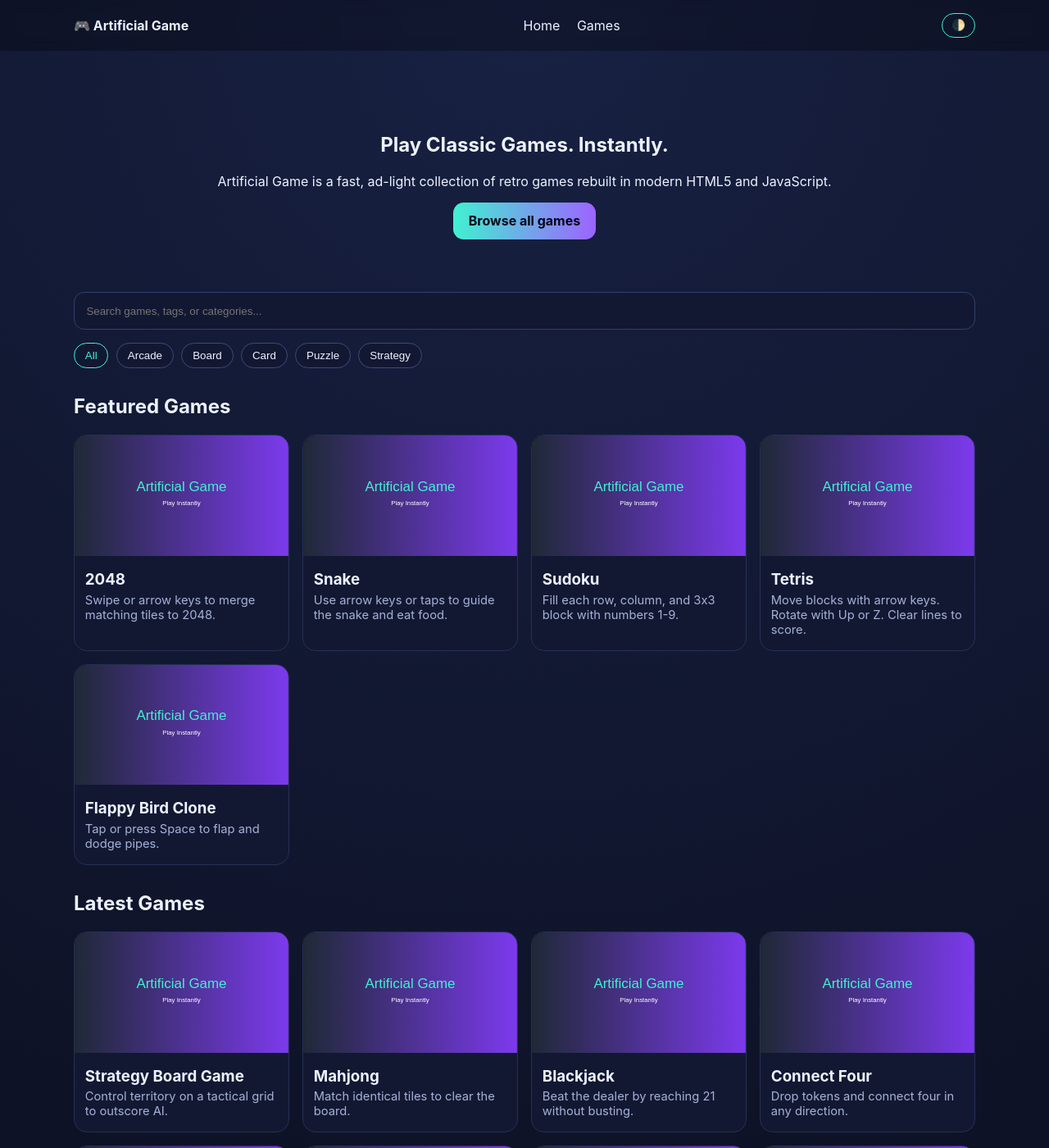
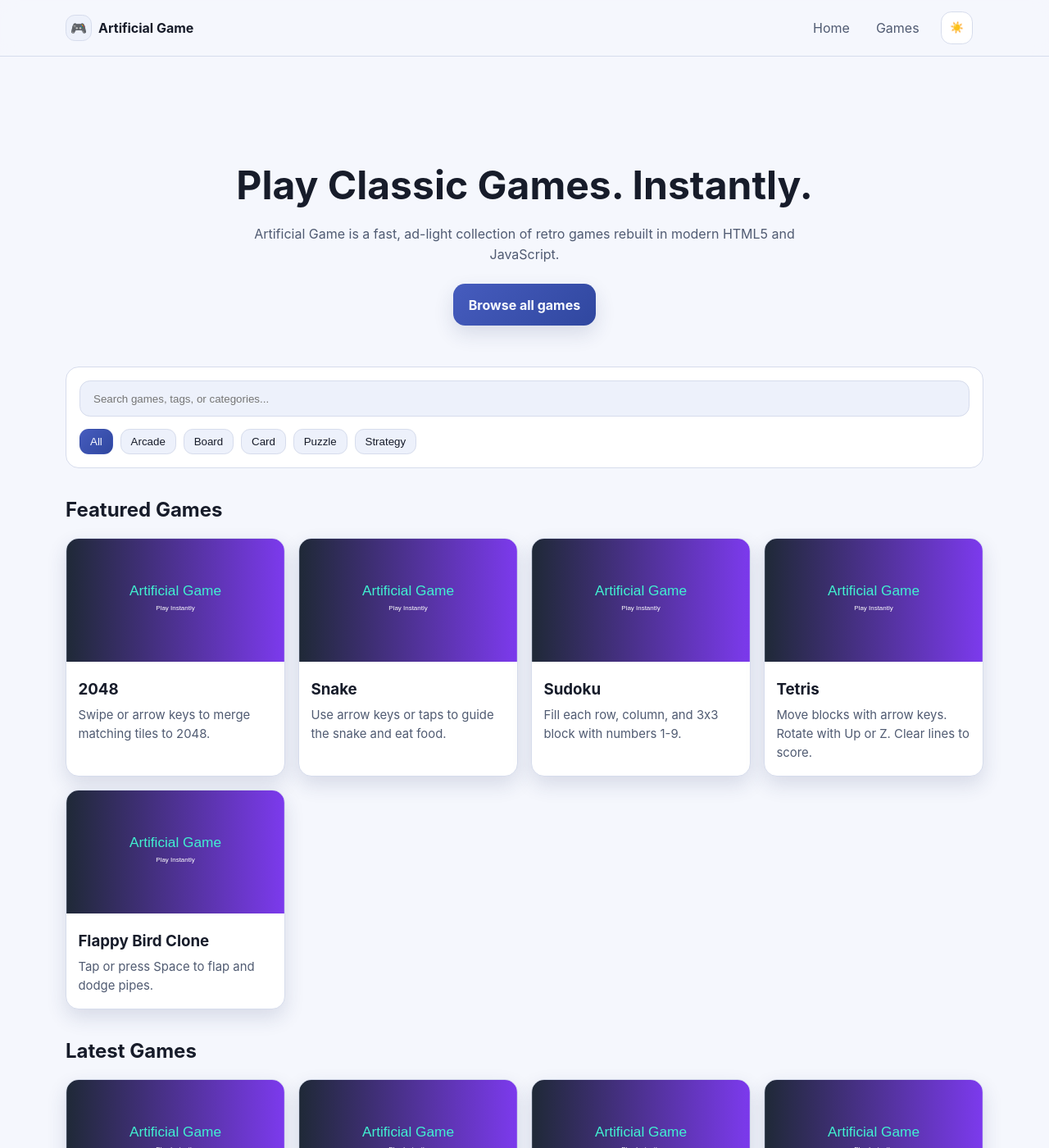
Before and after one commit to artificialgame/artificialgame.github.io, a Jekyll site: the page built from index.html, in a window 1280 px wide and 1400 px high. Shown: the whole window at 82% size. Built offline with Jekyll 4.4.1, drawn with Linux system fonts in a browser that asks for light colours; the list of posts is cut into pages by our own code; some of the changed text lies outside the part shown.

Commit message:
Redesign site with material-inspired theming and nav fixes

```diff
--- a/_includes/footer.html
+++ b/_includes/footer.html
@@ -1,5 +1,15 @@
 <footer class="site-footer">
-  <div class="container">
+  <div class="container footer-wrap">
+    <div>
+      <p class="footer-title">{{ site.title }}</p>
+      <p class="footer-copy">Classic browser games with a modern experience.</p>
+    </div>
+    <nav class="footer-nav" aria-label="Footer">
+      <a href="{{ '/' | relative_url }}">Home</a>
+      <a href="{{ '/games/' | relative_url }}">Game Library</a>
+    </nav>
+  </div>
+  <div class="container footer-meta">
     <p>© {{ 'now' | date: '%Y' }} {{ site.title }}. Built for GitHub Pages with Jekyll.</p>
   </div>
 </footer>
--- a/_includes/header.html
+++ b/_includes/header.html
@@ -1,10 +1,21 @@
 <header class="site-header">
   <div class="container nav-wrap">
-    <a class="logo" href="{{ '/' | relative_url }}">🎮 {{ site.title }}</a>
-    <nav>
+    <a class="logo" href="{{ '/' | relative_url }}" aria-label="{{ site.title }} home">
+      <span class="logo-mark">🎮</span>
+      <span>{{ site.title }}</span>
+    </a>
+
+    <button id="menuToggle" class="icon-button menu-toggle" aria-expanded="false" aria-controls="primaryNav" aria-label="Toggle navigation menu">
+      ☰
+    </button>
+
+    <nav id="primaryNav" class="primary-nav" aria-label="Primary">
       <a href="{{ '/' | relative_url }}">Home</a>
       <a href="{{ '/games/' | relative_url }}">Games</a>
     </nav>
-    <button id="themeToggle" class="theme-toggle" aria-label="Toggle light and dark theme">🌓</button>
+
+    <button id="themeToggle" class="icon-button theme-toggle" aria-label="Toggle light and dark theme" aria-pressed="false">
+      <span class="theme-icon" aria-hidden="true">🌙</span>
+    </button>
   </div>
 </header>
--- a/assets/css/style.css
+++ b/assets/css/style.css
@@ -1,50 +1,261 @@
 :root {
-  --bg: #090c1a;
-  --bg-soft: #131832;
-  --text: #ecf2ff;
-  --muted: #a4b2d8;
-  --accent: #41f1d1;
-  --accent-2: #9d63ff;
+  --bg: #10131a;
+  --surface: #171b23;
+  --surface-2: #1f2430;
+  --text: #e4e9f2;
+  --muted: #a5b0c2;
+  --primary: #b8c4ff;
+  --primary-strong: #8da2ff;
+  --outline: #343c4d;
+  --shadow: 0 10px 25px rgba(0, 0, 0, 0.28);
 }
-:root.light {
-  --bg: #f4f7ff;
-  --bg-soft: #ffffff;
-  --text: #111827;
-  --muted: #475569;
-  --accent: #0f766e;
-  --accent-2: #6d28d9;
+
+:root[data-theme='light'] {
+  --bg: #f5f7fd;
+  --surface: #ffffff;
+  --surface-2: #edf1fb;
+  --text: #171c2a;
+  --muted: #505b72;
+  --primary: #465cbe;
+  --primary-strong: #30479f;
+  --outline: #d6dcec;
+  --shadow: 0 10px 24px rgba(32, 52, 102, 0.14);
 }
+
 * { box-sizing: border-box; }
-body { margin: 0; font-family: Inter, system-ui, sans-serif; background: radial-gradient(circle at top, #182143, var(--bg)); color: var(--text); }
-.container { width: min(1100px, 92vw); margin-inline: auto; }
-.site-header,.site-footer { background: rgba(0,0,0,.28); backdrop-filter: blur(8px); }
-.nav-wrap { display:flex; align-items:center; justify-content:space-between; padding:1rem 0; }
-nav a,.logo { color:var(--text); text-decoration:none; margin-left:1rem; }
-.logo { margin-left:0; font-weight:700; }
-.theme-toggle { border:1px solid var(--accent); background:transparent; color:var(--text); border-radius:999px; padding:.4rem .7rem; cursor:pointer; }
-.hero { padding:5rem 0 3rem; text-align:center; }
-.button { display:inline-block; padding:.8rem 1.2rem; background:linear-gradient(90deg,var(--accent),var(--accent-2)); color:#020617; border-radius:.8rem; text-decoration:none; font-weight:700; }
-.toolbar { display:grid; gap:1rem; margin:1rem auto 2rem; }
-input[type='search']{ width:100%; padding:.9rem; border-radius:.8rem; border:1px solid #32406f; background:var(--bg-soft); color:var(--text); }
-.filters { display:flex; gap:.6rem; flex-wrap:wrap; }
-.filters button { border:1px solid #3c4a7b; background:var(--bg-soft); color:var(--text); padding:.45rem .8rem; border-radius:999px; cursor:pointer; }
-.filters .active { border-color:var(--accent); color:var(--accent); }
-.game-grid { display:grid; grid-template-columns:repeat(auto-fit,minmax(220px,1fr)); gap:1rem; margin-bottom:2rem; }
-.game-card { background:var(--bg-soft); border:1px solid #253055; border-radius:1rem; overflow:hidden; transition:transform .2s ease, box-shadow .2s ease; }
-.game-card:hover { transform:translateY(-5px); box-shadow:0 10px 30px rgba(65,241,209,.15); }
-.game-card img { width:100%; aspect-ratio:16/9; object-fit:cover; background:#111; }
-.game-card a { color:var(--text); text-decoration:none; }
-.game-card h2,.game-card h3 { margin:.8rem .8rem .3rem; }
-.game-card p { margin:0 .8rem 1rem; color:var(--muted); font-size:.92rem; }
-.game-shell { padding-bottom:3rem; }
-.game-surface { background:var(--bg-soft); border:1px solid #28345d; border-radius:1rem; padding:1rem; overflow-x:auto; }
-canvas { width:min(100%, 720px); max-width:100%; height:auto; background:#05060d; border-radius:.8rem; display:block; margin:auto; touch-action:none; }
-.controls { display:flex; gap:.5rem; flex-wrap:wrap; justify-content:center; margin-top:1rem; }
-.controls button { padding:.5rem .9rem; border-radius:.6rem; border:1px solid #31406d; background:var(--bg); color:var(--text); }
-.badge-row span { display:inline-block; margin-right:.45rem; background:#1a2242; border:1px solid #34457b; padding:.25rem .5rem; border-radius:999px; font-size:.78rem; }
-.faq details { background:var(--bg-soft); border:1px solid #2e3a66; padding:.8rem; border-radius:.75rem; margin:.6rem 0; }
-.hidden { display:none !important; }
-@media (max-width: 768px){ .hero{padding-top:3rem;} nav{display:none;} }
-#sudokuGrid { display:grid; grid-template-columns:repeat(9,minmax(30px,1fr)); gap:4px; max-width:520px; margin:0 auto; }
-.sudoku-cell { aspect-ratio:1/1; text-align:center; font-size:1.1rem; background:#0d1225; color:#fff; border:1px solid #334; border-radius:4px; }
-.sudoku-cell:disabled { background:#1f2b4d; color:#9fdcff; font-weight:700; }
+html, body { margin: 0; padding: 0; }
+body {
+  font-family: Inter, system-ui, -apple-system, Segoe UI, sans-serif;
+  background: var(--bg);
+  color: var(--text);
+  line-height: 1.55;
+  transition: background-color .25s ease, color .2s ease;
+}
+
+.container { width: min(1120px, 92vw); margin-inline: auto; }
+a { color: inherit; }
+
+.site-header {
+  position: sticky;
+  top: 0;
+  z-index: 40;
+  background: color-mix(in oklab, var(--bg) 80%, transparent);
+  border-bottom: 1px solid var(--outline);
+  backdrop-filter: blur(10px);
+}
+
+.nav-wrap {
+  display: grid;
+  grid-template-columns: auto 1fr auto auto;
+  align-items: center;
+  gap: .8rem;
+  padding: .8rem 0;
+}
+
+.logo {
+  text-decoration: none;
+  font-weight: 700;
+  display: inline-flex;
+  align-items: center;
+  gap: .5rem;
+}
+
+.logo-mark {
+  width: 2rem;
+  height: 2rem;
+  display: grid;
+  place-items: center;
+  border-radius: .7rem;
+  background: var(--surface-2);
+  border: 1px solid var(--outline);
+}
+
+.primary-nav {
+  justify-self: end;
+  display: flex;
+  align-items: center;
+  gap: .3rem;
+}
+
+.primary-nav a,
+.footer-nav a {
+  text-decoration: none;
+  padding: .55rem .85rem;
+  border-radius: 999px;
+  color: var(--muted);
+}
+
+.primary-nav a:hover,
+.footer-nav a:hover {
+  color: var(--text);
+  background: var(--surface-2);
+}
+
+.icon-button {
+  border: 1px solid var(--outline);
+  background: var(--surface);
+  color: var(--text);
+  width: 2.45rem;
+  height: 2.45rem;
+  border-radius: .8rem;
+  cursor: pointer;
+}
+
+.menu-toggle { display: none; }
+
+.hero { padding: 5rem 0 2rem; text-align: center; }
+.hero h1 { font-size: clamp(1.8rem, 4vw, 3rem); margin-bottom: .6rem; }
+.hero p { color: var(--muted); max-width: 68ch; margin: 0 auto 1.5rem; }
+
+.button {
+  display: inline-block;
+  padding: .82rem 1.2rem;
+  border-radius: .9rem;
+  text-decoration: none;
+  font-weight: 700;
+  color: #f9fbff;
+  background: linear-gradient(135deg, var(--primary), var(--primary-strong));
+  box-shadow: var(--shadow);
+}
+
+h2 { margin: 1rem 0; }
+.page-head { padding-top: 2rem; }
+.page-head p { color: var(--muted); }
+
+.toolbar {
+  display: grid;
+  gap: .9rem;
+  margin: 1.1rem auto 2rem;
+  background: var(--surface);
+  border: 1px solid var(--outline);
+  border-radius: 1rem;
+  padding: 1rem;
+}
+
+input[type='search'] {
+  width: 100%;
+  padding: .85rem 1rem;
+  border-radius: .8rem;
+  border: 1px solid var(--outline);
+  background: var(--surface-2);
+  color: var(--text);
+}
+
+.filters { display: flex; gap: .55rem; flex-wrap: wrap; }
+.filters button,
+.controls button {
+  border: 1px solid var(--outline);
+  background: var(--surface-2);
+  color: var(--text);
+  padding: .45rem .75rem;
+  border-radius: .7rem;
+  cursor: pointer;
+}
+
+.filters .active {
+  border-color: transparent;
+  background: linear-gradient(135deg, var(--primary), var(--primary-strong));
+  color: #f9fbff;
+}
+
+.game-grid {
+  display: grid;
+  grid-template-columns: repeat(auto-fit, minmax(240px, 1fr));
+  gap: 1rem;
+  margin-bottom: 2rem;
+}
+
+.game-card {
+  background: var(--surface);
+  border: 1px solid var(--outline);
+  border-radius: 1rem;
+  overflow: hidden;
+  box-shadow: var(--shadow);
+  transition: transform .18s ease, box-shadow .2s ease;
+}
+
+.game-card:hover { transform: translateY(-3px); }
+.game-card img { width: 100%; aspect-ratio: 16/9; object-fit: cover; background: var(--surface-2); }
+.game-card a { color: inherit; text-decoration: none; }
+.game-card h2, .game-card h3 { margin: .8rem .9rem .35rem; }
+.game-card p { margin: 0 .9rem 1rem; color: var(--muted); font-size: .93rem; }
+
+.game-shell { padding-bottom: 3rem; }
+.game-surface,
+.faq details {
+  background: var(--surface);
+  border: 1px solid var(--outline);
+  border-radius: 1rem;
+}
+
+.game-surface { padding: 1rem; overflow-x: auto; }
+canvas {
+  width: min(100%, 720px);
+  max-width: 100%;
+  height: auto;
+  background: #090b14;
+  border-radius: .75rem;
+  display: block;
+  margin: auto;
+  touch-action: none;
+}
+
+.controls { display: flex; gap: .5rem; flex-wrap: wrap; justify-content: center; margin-top: 1rem; }
+.badge-row span {
+  display: inline-block;
+  margin-right: .45rem;
+  background: var(--surface-2);
+  border: 1px solid var(--outline);
+  padding: .25rem .5rem;
+  border-radius: 999px;
+  font-size: .78rem;
+}
+
+.faq details { padding: .8rem .9rem; margin: .65rem 0; }
+.hidden { display: none !important; }
+
+.site-footer {
+  margin-top: 3rem;
+  border-top: 1px solid var(--outline);
+  background: var(--surface);
+}
+
+.footer-wrap {
+  display: flex;
+  align-items: center;
+  justify-content: space-between;
+  gap: 1rem;
+  padding: 1.1rem 0 .8rem;
+}
+
+.footer-title { font-weight: 700; margin: 0; }
+.footer-copy, .footer-meta { color: var(--muted); }
+.footer-copy { margin: .25rem 0 0; }
+.footer-meta { border-top: 1px solid var(--outline); padding: .7rem 0 1.1rem; font-size: .9rem; }
+
+#sudokuGrid { display: grid; grid-template-columns: repeat(9, minmax(30px, 1fr)); gap: 4px; max-width: 520px; margin: 0 auto; }
+.sudoku-cell { aspect-ratio: 1/1; text-align: center; font-size: 1.1rem; background: var(--surface-2); color: var(--text); border: 1px solid var(--outline); border-radius: 4px; }
+.sudoku-cell:disabled { background: color-mix(in oklab, var(--surface-2) 70%, var(--primary)); font-weight: 700; }
+
+@media (max-width: 840px) {
+  .nav-wrap { grid-template-columns: auto auto auto; }
+  .menu-toggle { display: inline-grid; place-items: center; }
+  .primary-nav {
+    position: absolute;
+    left: 4vw;
+    right: 4vw;
+    top: calc(100% + .5rem);
+    padding: .6rem;
+    border-radius: .9rem;
+    border: 1px solid var(--outline);
+    background: var(--surface);
+    display: none;
+    flex-direction: column;
+    align-items: stretch;
+    box-shadow: var(--shadow);
+  }
+  .primary-nav.open { display: flex; }
+  .primary-nav a { text-align: center; }
+  .footer-wrap { flex-direction: column; align-items: flex-start; }
+  .hero { padding-top: 3.5rem; }
+}
--- a/assets/js/main.js
+++ b/assets/js/main.js
@@ -1,11 +1,31 @@
 (() => {
   const root = document.documentElement;
+  const themeToggle = document.getElementById('themeToggle');
+  const themeIcon = themeToggle?.querySelector('.theme-icon');
+  const menuToggle = document.getElementById('menuToggle');
+  const primaryNav = document.getElementById('primaryNav');
+
   const savedTheme = localStorage.getItem('ag-theme');
-  if (savedTheme === 'light') root.classList.add('light');
+  const preferredTheme = window.matchMedia('(prefers-color-scheme: light)').matches ? 'light' : 'dark';
+  const activeTheme = savedTheme || preferredTheme;
 
-  document.getElementById('themeToggle')?.addEventListener('click', () => {
-    root.classList.toggle('light');
-    localStorage.setItem('ag-theme', root.classList.contains('light') ? 'light' : 'dark');
+  const setTheme = (theme) => {
+    root.setAttribute('data-theme', theme);
+    localStorage.setItem('ag-theme', theme);
+    if (themeToggle) themeToggle.setAttribute('aria-pressed', String(theme === 'light'));
+    if (themeIcon) themeIcon.textContent = theme === 'light' ? '☀️' : '🌙';
+  };
+
+  setTheme(activeTheme);
+
+  themeToggle?.addEventListener('click', () => {
+    const next = root.getAttribute('data-theme') === 'light' ? 'dark' : 'light';
+    setTheme(next);
+  });
+
+  menuToggle?.addEventListener('click', () => {
+    const isOpen = primaryNav?.classList.toggle('open');
+    menuToggle.setAttribute('aria-expanded', String(Boolean(isOpen)));
   });
 
   const searchInput = document.getElementById('gameSearch');
@@ -15,7 +35,7 @@
 
   const applyFilters = () => {
     const term = (searchInput?.value || '').toLowerCase().trim();
-    cards.forEach(card => {
+    cards.forEach((card) => {
       const category = card.dataset.category || '';
       const hay = (card.dataset.search || '').toLowerCase();
       const categoryOk = activeCategory === 'all' || category === activeCategory;
@@ -25,10 +45,10 @@
   };
 
   searchInput?.addEventListener('input', applyFilters);
-  filterButtons.forEach(btn => {
+  filterButtons.forEach((btn) => {
     btn.addEventListener('click', () => {
-      activeCategory = btn.dataset.category;
-      filterButtons.forEach(b => b.classList.remove('active'));
+      activeCategory = btn.dataset.category || 'all';
+      filterButtons.forEach((b) => b.classList.remove('active'));
       btn.classList.add('active');
       applyFilters();
     });
```
